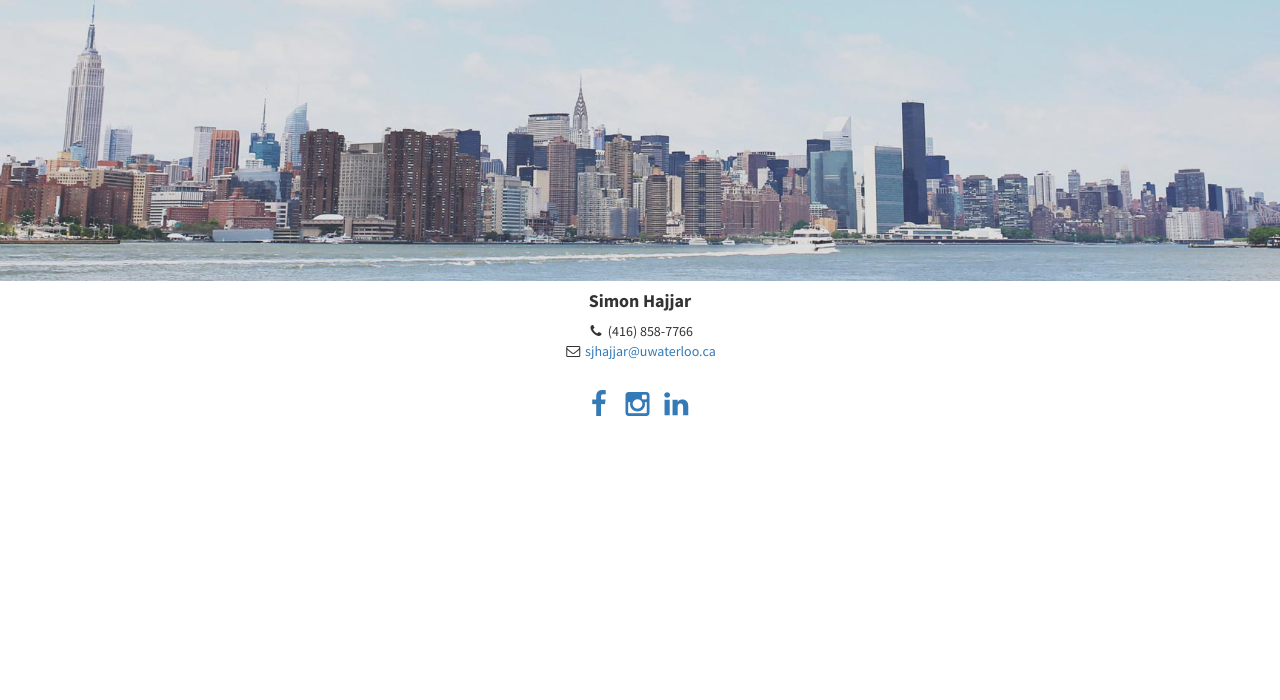
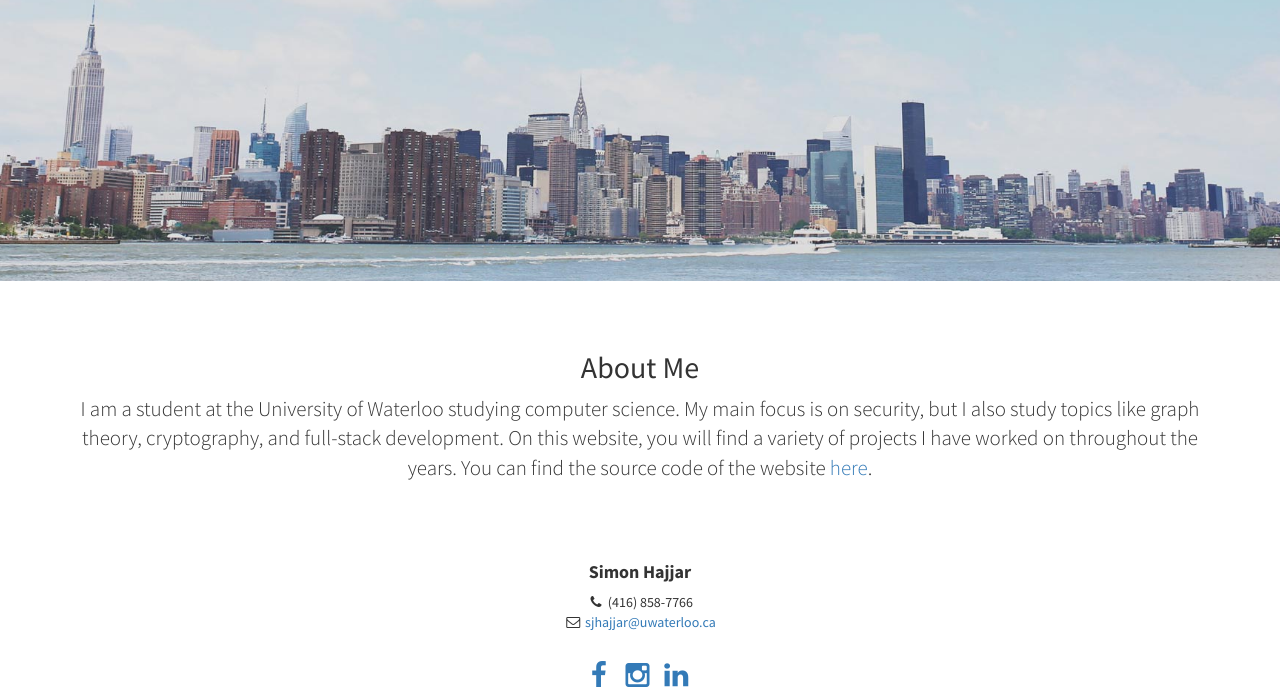
Before and after one commit to Cisplatin/Cisplatin, a Django app: page / in a window 1280 px wide. Shown: the part 519-1219 px from the top of the page. Before the commit the page ends 935 px from the top, so only its background shows below. Run offline with Django 3.2, Linux system fonts and the light colour scheme; some libraries are stand-ins or nearby versions.

Commit message:
added about me page

```diff
--- a/Cisplatin_App/templates/home.html
+++ b/Cisplatin_App/templates/home.html
@@ -43,6 +43,9 @@
                 <a href="#top" onclick = $("#menu-close").click(); >Home</a>
             </li>
             <li>
+                <a href="#about" onclick = $("#menu-close").click(); >About</a>
+            </li>
+            <li>
                 <a href="#contact" onclick = $("#menu-close").click(); >Contact</a>
             </li>
         </ul>
@@ -57,6 +60,24 @@
             <a href="#about" class="btn btn-dark btn-lg">Find Out More</a>
         </div>
     </header>
+
+    <!-- About -->
+    <section id="about" class="about">
+        <div class="container">
+            <div class="row">
+                <div class="col-lg-12 text-center">
+                    <h2>About Me</h2>
+                    <p class="lead">
+I am a student at the University of Waterloo studying computer science. My main focus is on security, but I also
+study topics like graph theory, cryptography, and full-stack development. On this website, you will find a
+variety of projects I have worked on throughout the years. You can find the source code of the website <a href="https://github.com/Xenonstory/Cisplatin">here</a>.
+                    </p>
+                </div>
+            </div>
+            <!-- /.row -->
+        </div>
+        <!-- /.container -->
+    </section>
 
     <!-- Conatact -->
     <section id="contact" class="contact">
```
